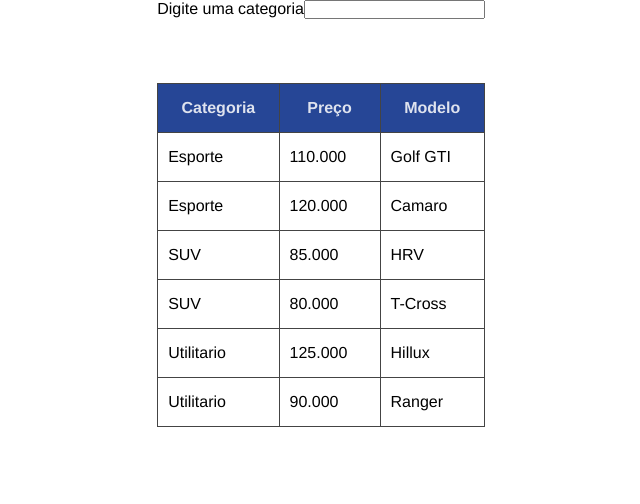
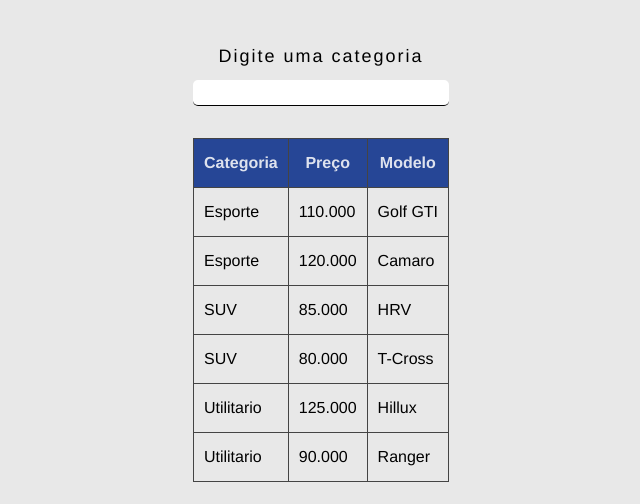
Before and after one commit to BrunoAmadei/React-practice, a React (Create React App) app in the folder pratica/: page / in a window 1280 px wide. Shown: the top 504 px of the page, without its empty margins (319-959 px from the left). Built offline with nearby package versions, Linux system fonts and the light colour scheme.

Commit message:
css update

```diff
--- a/pratica/src/App.css
+++ b/pratica/src/App.css
@@ -1,28 +1,57 @@
-*{
+* {
     margin: 0;
     padding: 0;
     box-sizing: border-box;
 }
 
-body{
+body {
     font-family: 'Helvetica';
     display: flex;
     align-items: center;
     justify-content: center;
+    background-color: #e8e8e8;
 }
 
-table, th, td{
+table,
+th,
+td {
     border: 1px solid #444;
     border-collapse: collapse;
     padding: 15px 10px;
 }
 
-table{
+table {
     width: 100%;
-    margin-top: 4em;
+    margin-top: 2em;
 }
 
-th{
+th {
     background-color: #264696;
     color: #fcfcfcdc;
 }
+
+tr:hover {
+    background-color: #f7f5f5;
+    cursor: text;
+    transition: all 0.3s;
+}
+
+.caixa-pesquisa {
+    display: flex;
+    flex-direction: column;
+    text-align: center;
+    margin-top: 2.85em;
+}
+
+.caixa-pesquisa label {
+    font-size: 18px;
+    letter-spacing: 2px;
+}
+
+.caixa-pesquisa input {
+    padding: 5px;
+    border: none;
+    border-radius: 5px;
+    border-bottom: 1px solid black;
+    margin-top: 1em;
+}
--- a/pratica/src/App.js
+++ b/pratica/src/App.js
@@ -46,7 +46,7 @@ const TabelaCarros = (cat) => {
 
 const pesquisaCategoria = (cat, scat) => {
   return (
-    <div>
+    <div className='caixa-pesquisa'>
       <label>Digite uma categoria</label>
       <input
         type={'text'}
```
